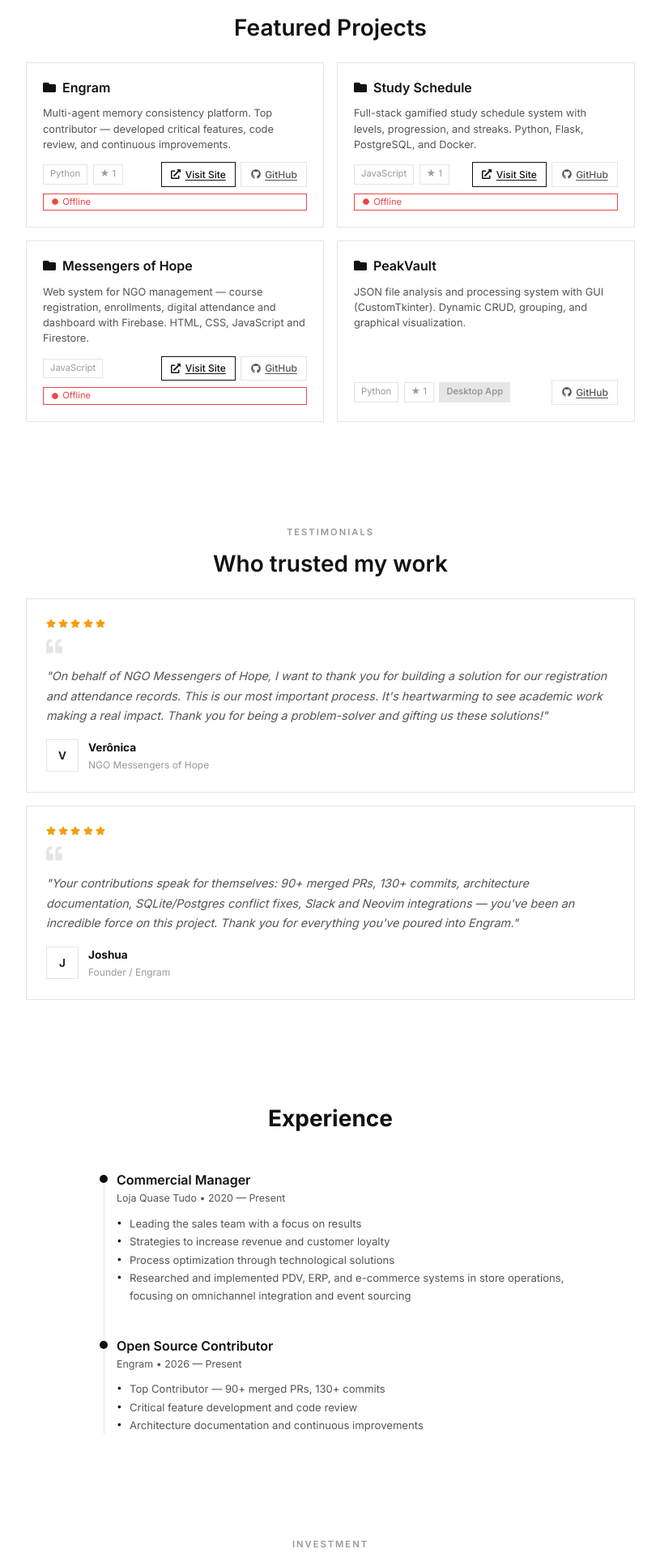
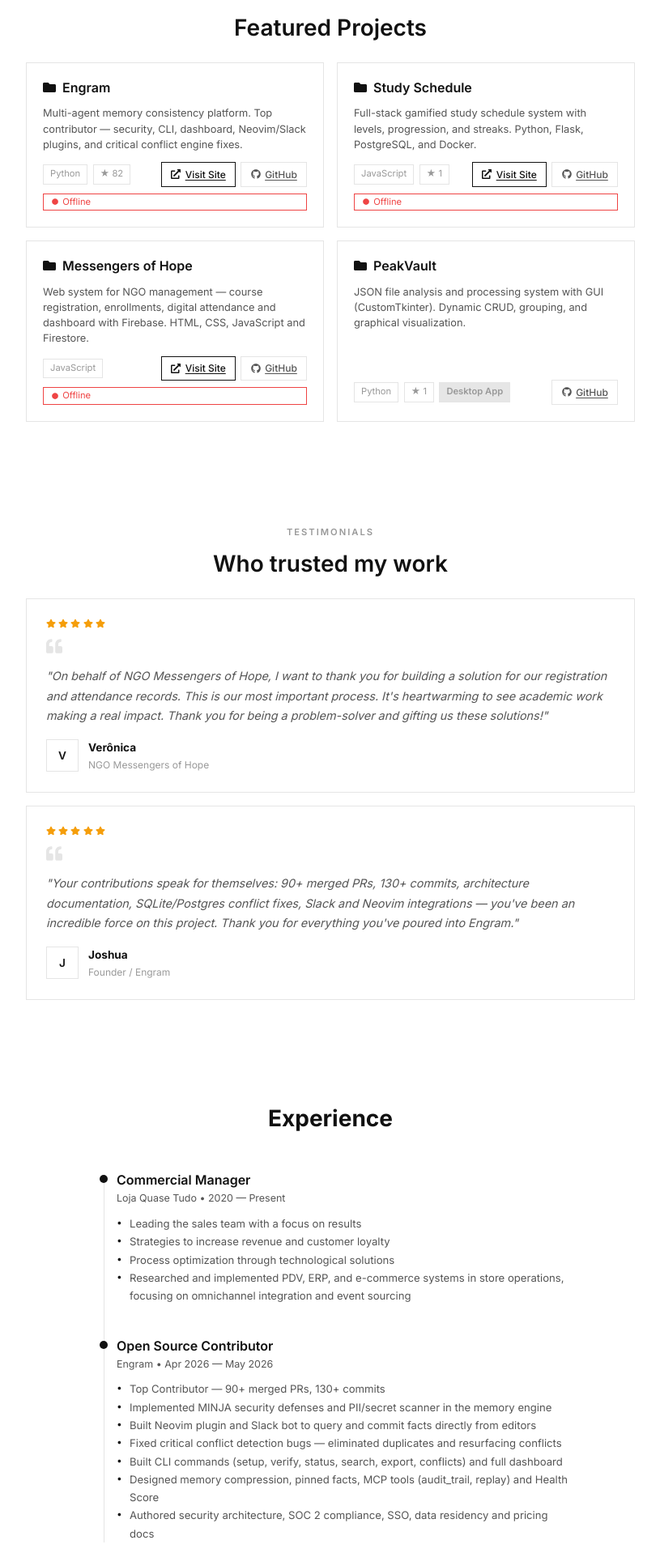
Before and after one commit to ismaeldouglasdev/meu-portfolio, a React (Vite) app: page / in a window 1280 px wide. Shown: the part 3262-5180 px from the top of the page at 81% size, without its empty margins (232-1047 px from the left). Built offline with nearby package versions, Linux system fonts and the light colour scheme; no server answers.

Commit message:
fix: corrige período Engram para Abr-Mai 2026, aponta p/ repo original e detalha contribuições reais

```diff
--- a/src/components/Projetos.tsx
+++ b/src/components/Projetos.tsx
@@ -23,10 +23,10 @@ const manualEntries: Projeto[] = [
     id: 999,
     name: 'Engram',
     description: null,
-    html_url: 'https://github.com/ismaeldouglasdev/Engram',
+    html_url: 'https://github.com/Agentscreator/engram-memory',
     deploy_url: 'https://www.engram-memory.com/',
     language: 'Python',
-    stars: 1,
+    stars: 82,
   },
 ];
 
--- a/src/i18n/en.ts
+++ b/src/i18n/en.ts
@@ -97,7 +97,7 @@ const en: Translation = {
       PeakVault: 'JSON file analysis and processing system with GUI (CustomTkinter). Dynamic CRUD, grouping, and graphical visualization.',
       'Cronograma-Projeto': 'Full-stack gamified study schedule system with levels, progression, and streaks. Python, Flask, PostgreSQL, and Docker.',
       'mensageiros-da-esperanca': 'Web system for NGO management — course registration, enrollments, digital attendance and dashboard with Firebase. HTML, CSS, JavaScript and Firestore.',
-      Engram: 'Multi-agent memory consistency platform. Top contributor — developed critical features, code review, and continuous improvements.',
+      Engram: 'Multi-agent memory consistency platform. Top contributor — security, CLI, dashboard, Neovim/Slack plugins, and critical conflict engine fixes.',
     },
   },
   experiencia: {
@@ -118,11 +118,15 @@ const en: Translation = {
       {
         cargo: 'Open Source Contributor',
         empresa: 'Engram',
-        periodo: '2026 — Present',
+        periodo: 'Apr 2026 — May 2026',
         descricao: [
           'Top Contributor — 90+ merged PRs, 130+ commits',
-          'Critical feature development and code review',
-          'Architecture documentation and continuous improvements',
+          'Implemented MINJA security defenses and PII/secret scanner in the memory engine',
+          'Built Neovim plugin and Slack bot to query and commit facts directly from editors',
+          'Fixed critical conflict detection bugs — eliminated duplicates and resurfacing conflicts',
+          'Built CLI commands (setup, verify, status, search, export, conflicts) and full dashboard',
+          'Designed memory compression, pinned facts, MCP tools (audit_trail, replay) and Health Score',
+          'Authored security architecture, SOC 2 compliance, SSO, data residency and pricing docs',
         ],
       },
     ],
--- a/src/i18n/pt-BR.ts
+++ b/src/i18n/pt-BR.ts
@@ -97,7 +97,7 @@ const ptBR: Translation = {
       PeakVault: 'Sistema de análise e processamento de arquivos JSON com interface gráfica (CustomTkinter). CRUD dinâmico, agrupamento e visualização gráfica.',
       'Cronograma-Projeto': 'Sistema full-stack de cronograma de estudos gamificado com níveis, progressão e streaks. Python, Flask, PostgreSQL e Docker.',
       'mensageiros-da-esperanca': 'Sistema web para gestão de ONG — cadastro de cursos, inscrições, presença digital e dashboard com Firebase. HTML, CSS, JavaScript e Firestore.',
-      Engram: 'Plataforma de consistência de memória multi-agente. Top contributor — desenvolvimento de funcionalidades críticas, code review e melhorias contínuas.',
+      Engram: 'Plataforma de consistência de memória multi-agente. Top contributor — segurança, CLI, dashboard, plugins Neovim/Slack e correções críticas no motor de conflitos.',
     },
   },
   experiencia: {
@@ -118,11 +118,15 @@ const ptBR: Translation = {
       {
         cargo: 'Contribuidor Open Source',
         empresa: 'Engram',
-        periodo: '2026 — Presente',
+        periodo: 'Abr 2026 — Mai 2026',
         descricao: [
           'Top Contributor — 90+ PRs mesclados, 130+ commits',
-          'Desenvolvimento de features críticas e code review',
-          'Documentação de arquitetura e melhorias contínuas',
+          'Implementei defesas de segurança MINJA e scanner de segredos/PII no motor de memória',
+          'Criei plugin Neovim e bot Slack para consultar e comitar facts diretamente dos editores',
+          'Corrigi bugs críticos no detector de conflitos — eliminava duplicatas e conflitos reabertos',
+          'Construí CLI commands (setup, verify, status, search, export, conflicts) e dashboard completo',
+          'Projetei compressão de memória, pinned facts, MCP tools (audit_trail, replay) e Health Score',
+          'Documentei arquitetura de segurança, compliance SOC 2, SSO, data residency e pricing',
         ],
       },
     ],
```
